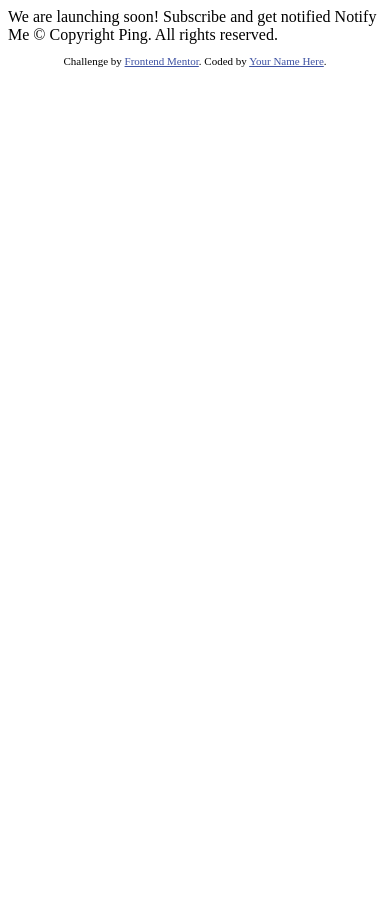
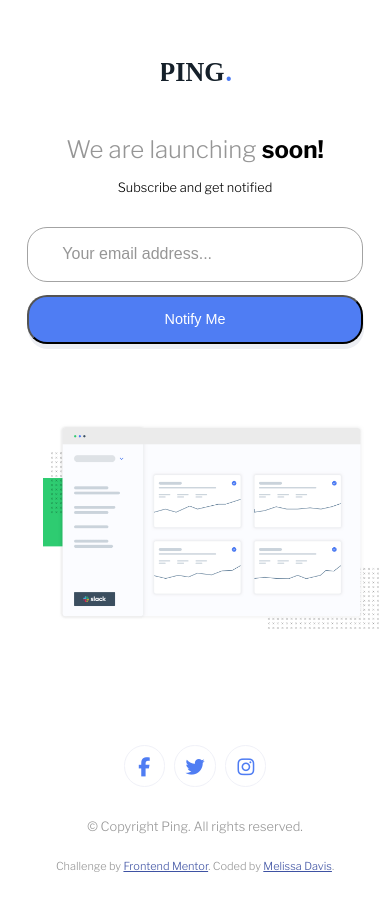
Before and after one commit to melissafdavis/ping-coming-soon, a plain HTML site: page index.html in a window 390 px wide. Before the commit the page ends 844 px from the top, so only its background shows below. Drawn offline with nearby package versions, Linux system fonts and the light colour scheme.

Commit message:
mobile styles

```diff
--- a/index.html
+++ b/index.html
@@ -5,6 +5,10 @@
   <meta name="viewport" content="width=device-width, initial-scale=1.0"> <!-- displays site properly based on user's device -->
 
   <link rel="icon" type="image/png" sizes="32x32" href="./images/favicon-32x32.png">
+
+  <link href="https://fonts.googleapis.com/css?family=Libre+Franklin:300,600,700&display=swap" rel="stylesheet">
+
+  <link rel="stylesheet" href="/style.css">
 
   <title>Frontend Mentor | Ping coming soon page</title>
 
@@ -15,20 +19,44 @@
   </style>
 </head>
 <body>
+  <div class="container">
 
-  We are launching soon!
+  <img class = "logo" src="images/logo.svg">
+  <div class="headline"><h1>We are launching <span>soon!</span></h1></div>
 
-  Subscribe and get notified
 
-  Notify Me
+  <p>Subscribe and get notified</p>
+  <form action="">
+    <input type="text" placeholder="Your email address...">
+  <button type="submit">Notify Me</button>
+</form>
 
-  &copy; Copyright Ping. All rights reserved.
+
+  <img class="chart" src="images/illustration-dashboard.png">
+
+  <div class="social">
+  <div class="icon">
+    <i class="fab fa-facebook-f"></i>
+  </div>
+  <div class="icon">
+    <i class="fab fa-twitter"></i>
+  </div>
+  <div class="icon">
+    <i class="fab fa-instagram"></i>
+  </div>
+</div>
+
+ <p class="copyright">&copy; Copyright Ping. All rights reserved.</p>
 
   <footer>
     <p class="attribution">
       Challenge by <a href="https://www.frontendmentor.io?ref=challenge" target="_blank">Frontend Mentor</a>.
-      Coded by <a href="#">Your Name Here</a>.
+      Coded by <a href="#">Melissa Davis</a>.
     </p>
   </footer>
+
+</div>
 </body>
+
+<script src="https://kit.fontawesome.com/066e409530.js" crossorigin="anonymous"></script>
 </html>
--- /dev/null
+++ b/style.css
@@ -0,0 +1,111 @@
+/*mobile-first*/
+
+body, html{
+  font-family: 'Libre Franklin', sans-serif;
+  overflow: hidden;
+}
+.container{
+  padding: 5%;
+}
+
+.logo{
+  margin-left: 40%;
+  width: 70px;
+  margin-top: 10%;
+  margin-bottom: 10%;
+}
+
+.headline{
+  max-width: 100%;
+  text-align: center;
+}
+
+h1{
+  font-size: 1.5em;
+  font-weight: 300;
+  color: hsl(0, 0%, 59%);
+  width: 100%;
+}
+
+span{
+  color: black;
+  font-weight: 700;
+}
+
+p{
+  font-size: .8em;
+  text-align: center;
+}
+
+form{
+  display: flex;
+  flex-direction: column;
+  width: 100%;
+  margin: 0 auto;
+  margin-bottom: 4em;
+  margin-top: 2em;
+}
+
+input{
+  padding: 1.4em;
+  border-radius: 20px;
+  margin-bottom: 1em;
+  border: solid 1px hsl(0, 0%, 64%);;
+
+}
+
+input::placeholder{
+  color: hsl(0, 0%, 59%);
+  font-size: 1.2em;
+  padding: 1em;
+}
+
+button{
+  background-color: hsl(223, 87%, 63%);
+  padding: 1em;
+  border-radius: 20px;
+  color: white;
+  font-size: .9em;
+  box-shadow: 1px 5px #eceef3;
+
+}
+
+.chart{
+  width: 100%;
+  padding: 1em;
+  margin-bottom: 6em;
+}
+
+.social{
+  display: flex;
+  flex-direction: row;
+  max-width: 100%;
+  margin: 0 auto;
+  text-align: center;
+  justify-content: center;
+  margin-bottom: 2em;
+}
+
+.icon{
+
+    font-size: 1.2em;
+    border: 1px #f0f1f8 solid;
+    border-radius: 50%;
+    padding: .5em;
+    text-align: center;
+    color: hsl(223, 87%, 63%);
+    width: 20px;
+    height: 20px;
+    line-height: 1.2em;
+    margin-left: .25em;
+    margin-right: .25em;
+}
+
+.copyright{
+  color: hsl(0, 0%, 59%);
+  margin-bottom: 2em;
+}
+
+footer{
+  color: hsl(0, 0%, 59%);
+}
```
